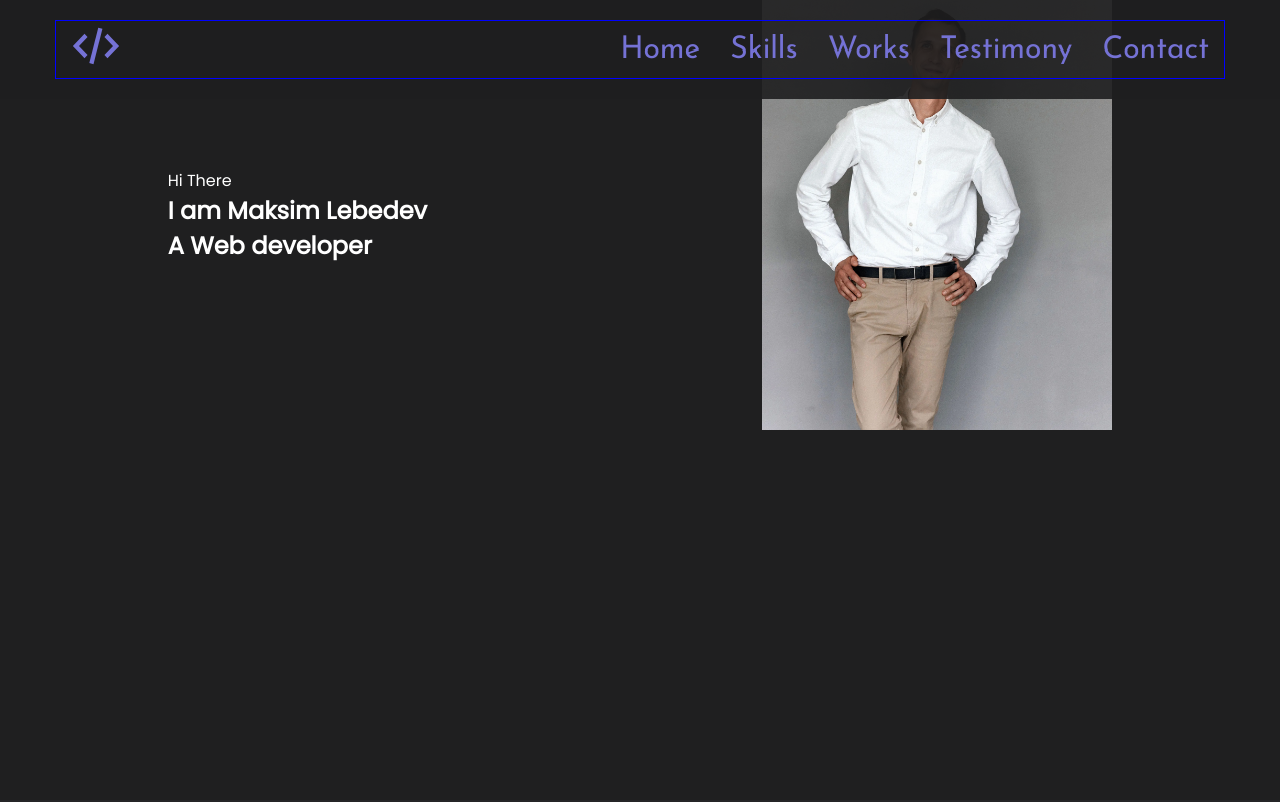
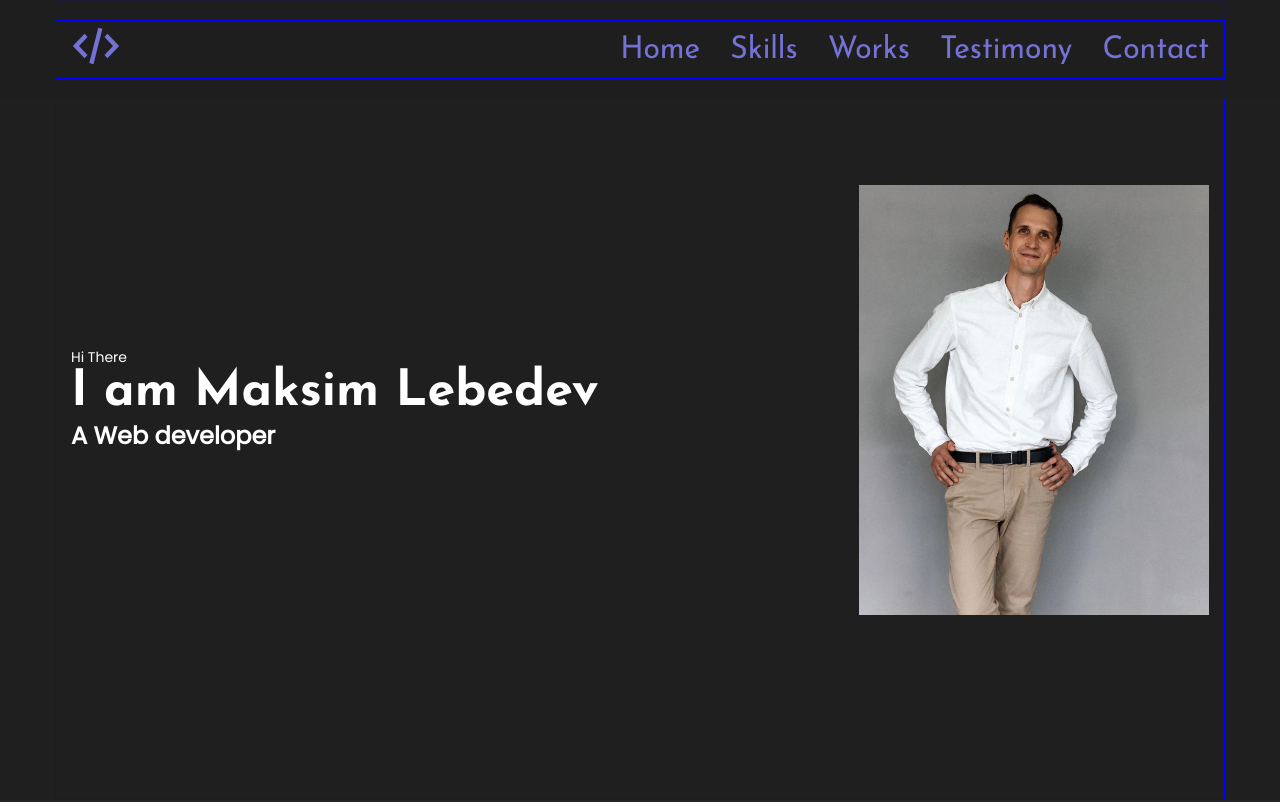
Before and after one commit to MaksLebedev/portfolio, a React app: page / in a window 1280 px wide. Shown: the top 802 px of the page. Built offline with nearby package versions, Linux system fonts and the light colour scheme.

Commit message:
add style for main

```diff
--- a/src/components/FlexWrapper.tsx
+++ b/src/components/FlexWrapper.tsx
@@ -13,4 +13,5 @@
   justify-content: ${(props) => props.justify || "flex-start"};
   align-items: ${(props) => props.align || "stretch"};
   flex-wrap: ${(props) => props.wrap || "nowrap"};
+  height: 100%;
 `;
--- a/src/layout/footer/Footer.tsx
+++ b/src/layout/footer/Footer.tsx
@@ -1,8 +1,6 @@
-import React from "react";
 import styled from "styled-components";
-import { SectionTitle } from "../../components/SectionTitle";
+import { FlexWrapper } from "../../components/FlexWrapper";
 import { Icon } from "../../components/icon/Icon";
-import { FlexWrapper } from "../../components/FlexWrapper";
 
 export const Footer = () => {
   return (
--- a/src/layout/sections/main/Main.tsx
+++ b/src/layout/sections/main/Main.tsx
@@ -2,25 +2,30 @@
 import styled from "styled-components";
 import photo from "../../../assets/images/photo.webp";
 import { FlexWrapper } from "../../../components/FlexWrapper";
+import { Container } from "../../../components/Container";
 
 export const Main = () => {
   return (
     <StyledMain>
-      <FlexWrapper align={"center"} justify={"space-around"}>
+      <Container>
+        <FlexWrapper align={"center"} justify={"space-between"}>
           <div>
-          <span>Hi There</span>
+            <SmallText>Hi There</SmallText>
             <Name>I am Maksim Lebedev</Name>
             <MainTitle>A Web developer</MainTitle>
           </div>
           <Photo src={photo} alt="photo_developer" />
         </FlexWrapper>
+      </Container>
     </StyledMain>
   );
 };
 
 const StyledMain = styled.section`
   min-height: 100vh;
-  /* background-color: #fff5e7; */
+  background-color: #fff5e7;
+  display: flex;
+  /* align-items: center; */
 `;
 
 const Photo = styled.img`
@@ -34,5 +39,16 @@
 `;
 
 const Name = styled.h2`
-  /* color: green; */
+  font-family: "Josefin Sans";
+  font-style: normal;
+  font-weight: 700;
+  font-size: 50px;
+  line-height: 50px;
 `;
+
+const SmallText = styled.h2`
+  font-family: "Poppins";
+  font-style: normal;
+  font-weight: 400;
+  font-size: 14px;
+`;
```
Lines whose indentation alone changed are shown as unchanged.
